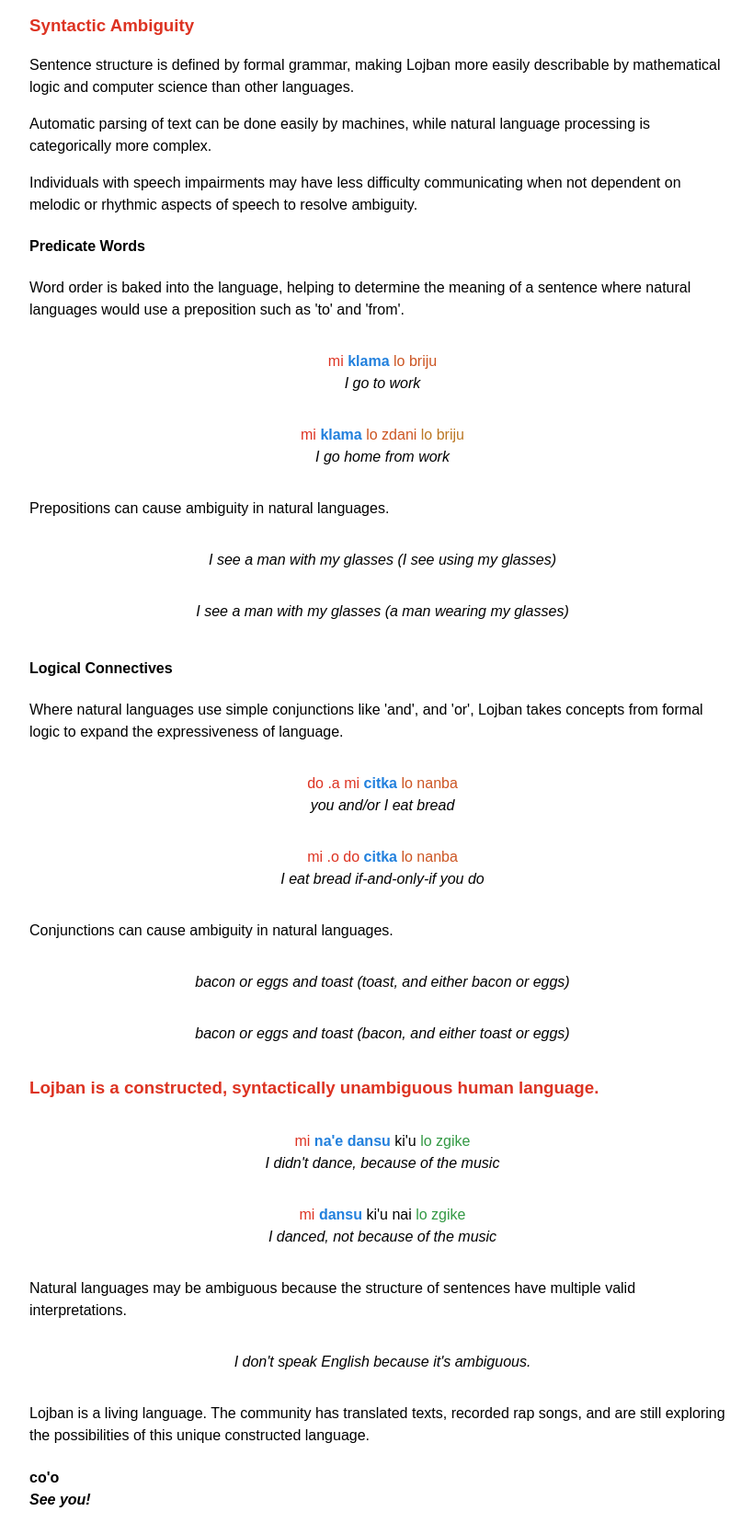
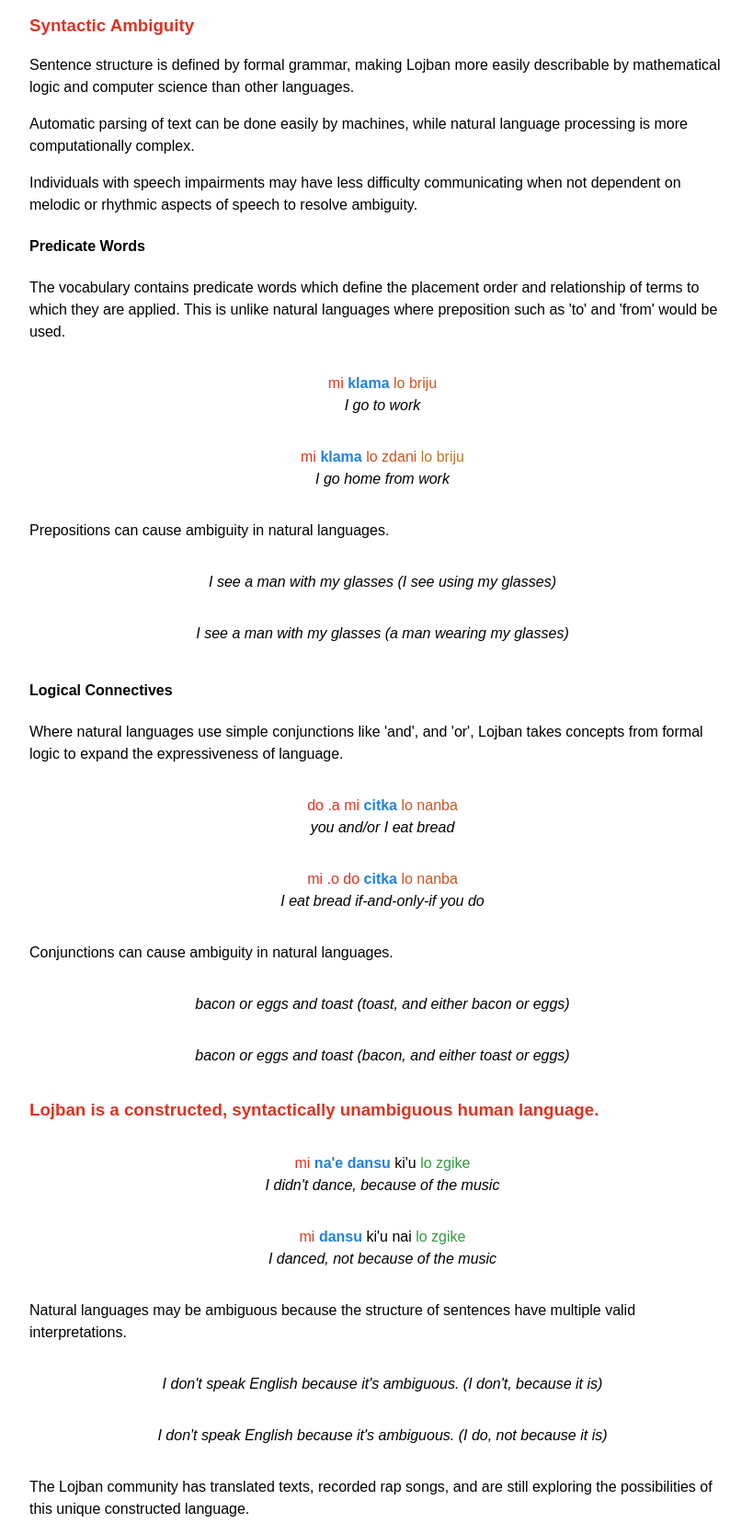
Before and after one commit to russelleh/lojbo, a plain HTML site: page index.html in a window 1280 px wide. Shown: the part 1585-3241 px from the top of the page at 92% size, without its empty margins (224-1043 px from the left). Drawn offline with nearby package versions, Linux system fonts and the light colour scheme; files that its build step writes are made by us from their sources.

Commit message:
Improve home page

```diff
--- a/index.html
+++ b/index.html
@@ -160,7 +160,7 @@
     </p>
     <p>
       Automatic parsing of text can be done easily by machines, while natural
-      language processing is categorically more complex.
+      language processing is more computationally complex.
     </p>
     <p>
       Individuals with speech impairments may have less difficulty communicating
@@ -171,9 +171,9 @@
       Predicate Words
     </h4>
     <p>
-      Word order is baked into the language, helping to determine the meaning of
-      a sentence where natural languages would use a preposition such as 'to' and
-      'from'.
+      The vocabulary contains predicate words which define the placement order
+      and relationship of terms to which they are applied. This is unlike
+      natural languages where preposition such as 'to' and 'from' would be used.
     </p>
     <div class="example">
       <p>
@@ -265,13 +265,15 @@
     </p>
     <div class="example">
       <p>
-        <em>I don't speak English because it's ambiguous.</em>
+        <em>I don't speak English because it's ambiguous. (I don't, because it is)</em>
+      </p>
+      <p>
+        <em>I don't speak English because it's ambiguous. (I do, not because it is)</em>
       </p>
     </div>
     <p>
-      Lojban is a living language. The community has translated texts, recorded
-      rap songs, and are still exploring the possibilities of this unique
-      constructed language.
+      The Lojban community has translated texts, recorded rap songs, and are
+      still exploring the possibilities of this unique constructed language.
     </p>
     <h4>
       co'o
```
